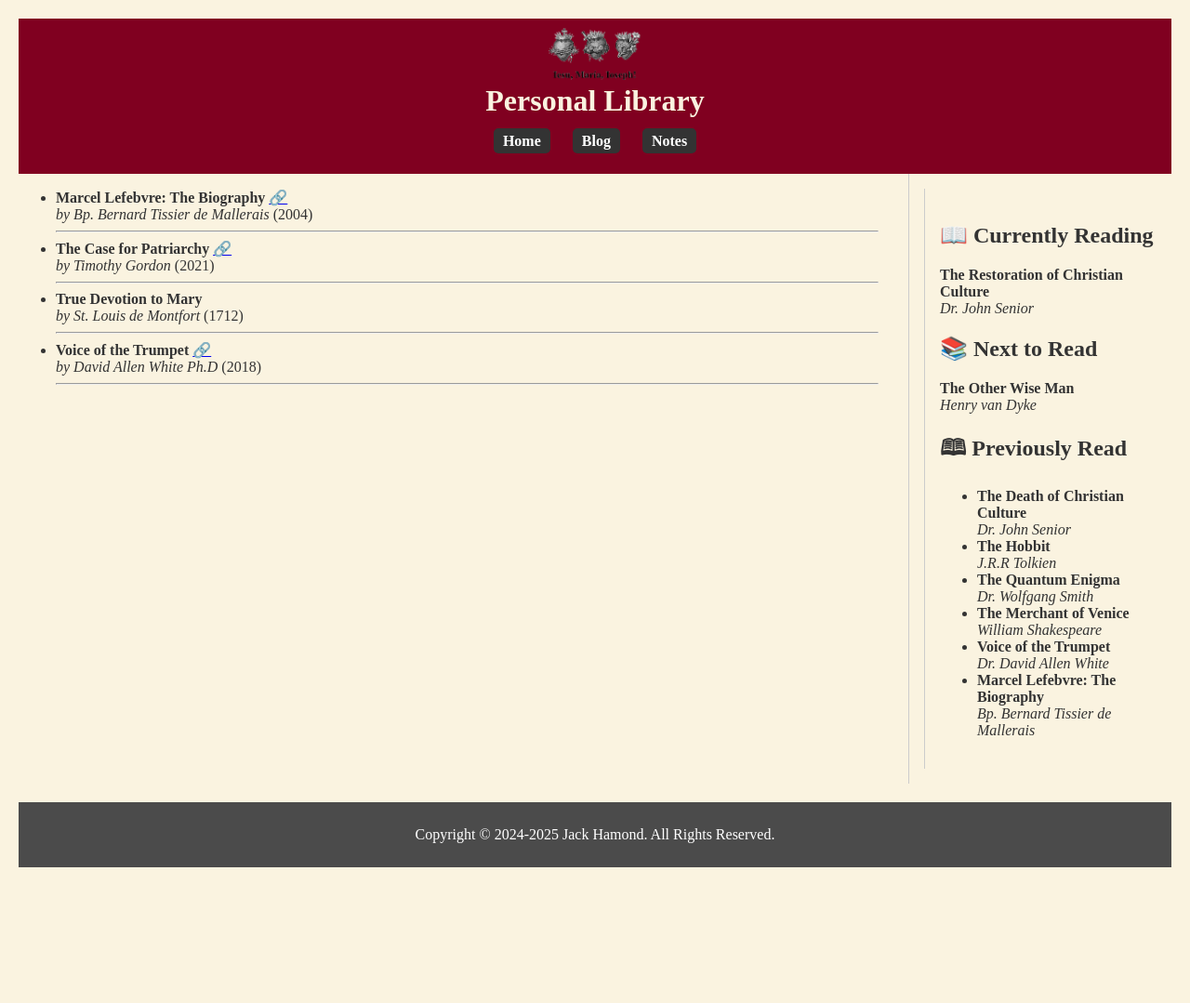
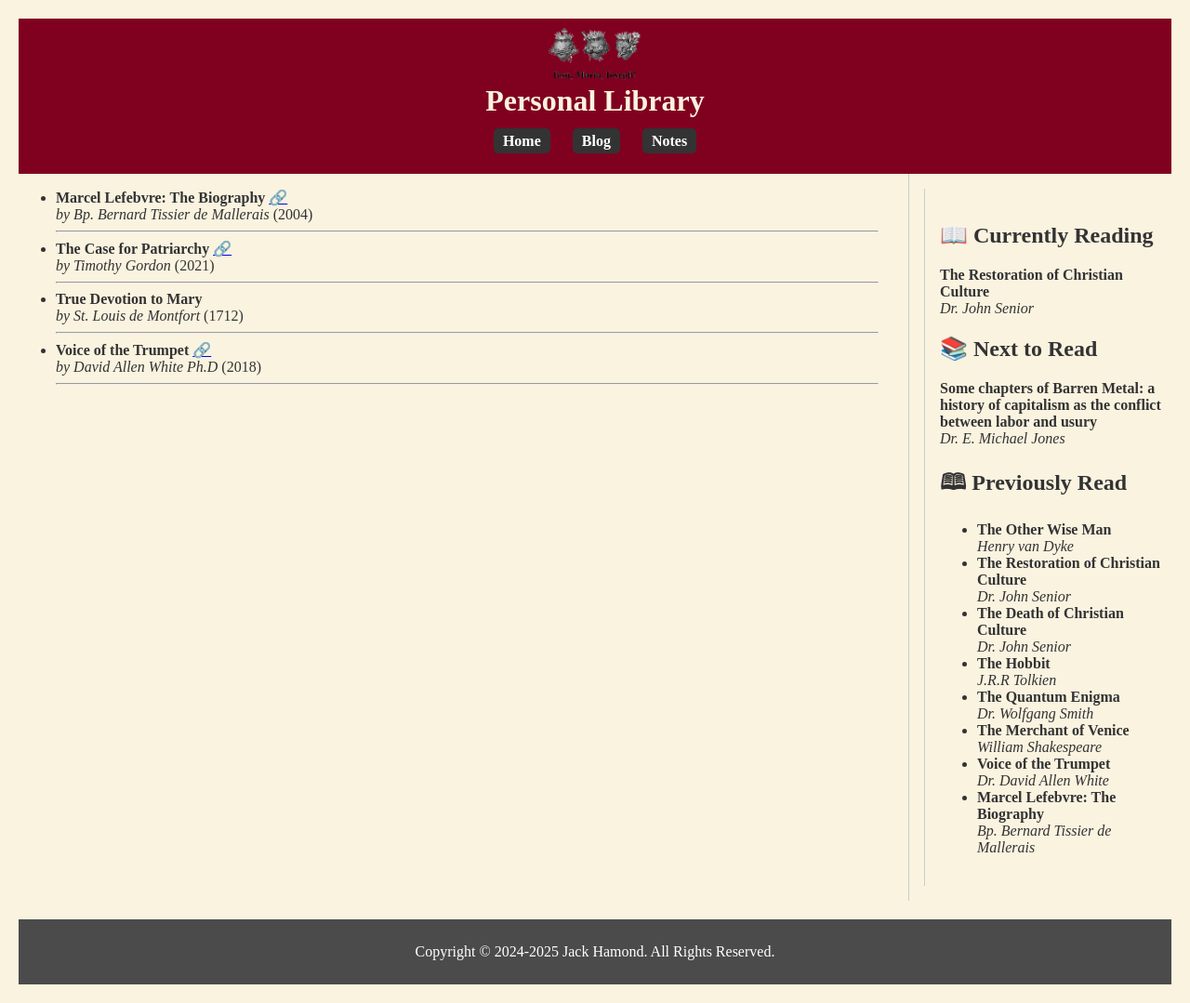
Before and after one commit to jackhamond/jackhamond.github.io, a Jekyll site: the page built from indices/library.md, in a window 1280 px wide and 1079 px high. Shown: the whole window at 93% size. Built offline with Jekyll 4.4.1, drawn with Linux system fonts in a browser that asks for light colours.

Commit message:
Update reading.yml

```diff
--- a/_data/reading.yml
+++ b/_data/reading.yml
@@ -3,10 +3,14 @@ current:
   author: "Dr. John Senior"
 
 next:
-  title: "The Other Wise Man"
-  author: "Henry van Dyke"
+  title: "Some chapters of Barren Metal: a history of capitalism as the conflict between labor and usury"
+  author: "Dr. E. Michael Jones"
 
 previous:
+  - title: "The Other Wise Man"
+    author: "Henry van Dyke"
+  - title: "The Restoration of Christian Culture"
+    author: "Dr. John Senior"
   - title: "The Death of Christian Culture"
     author: "Dr. John Senior"
   - title: "The Hobbit"
```
